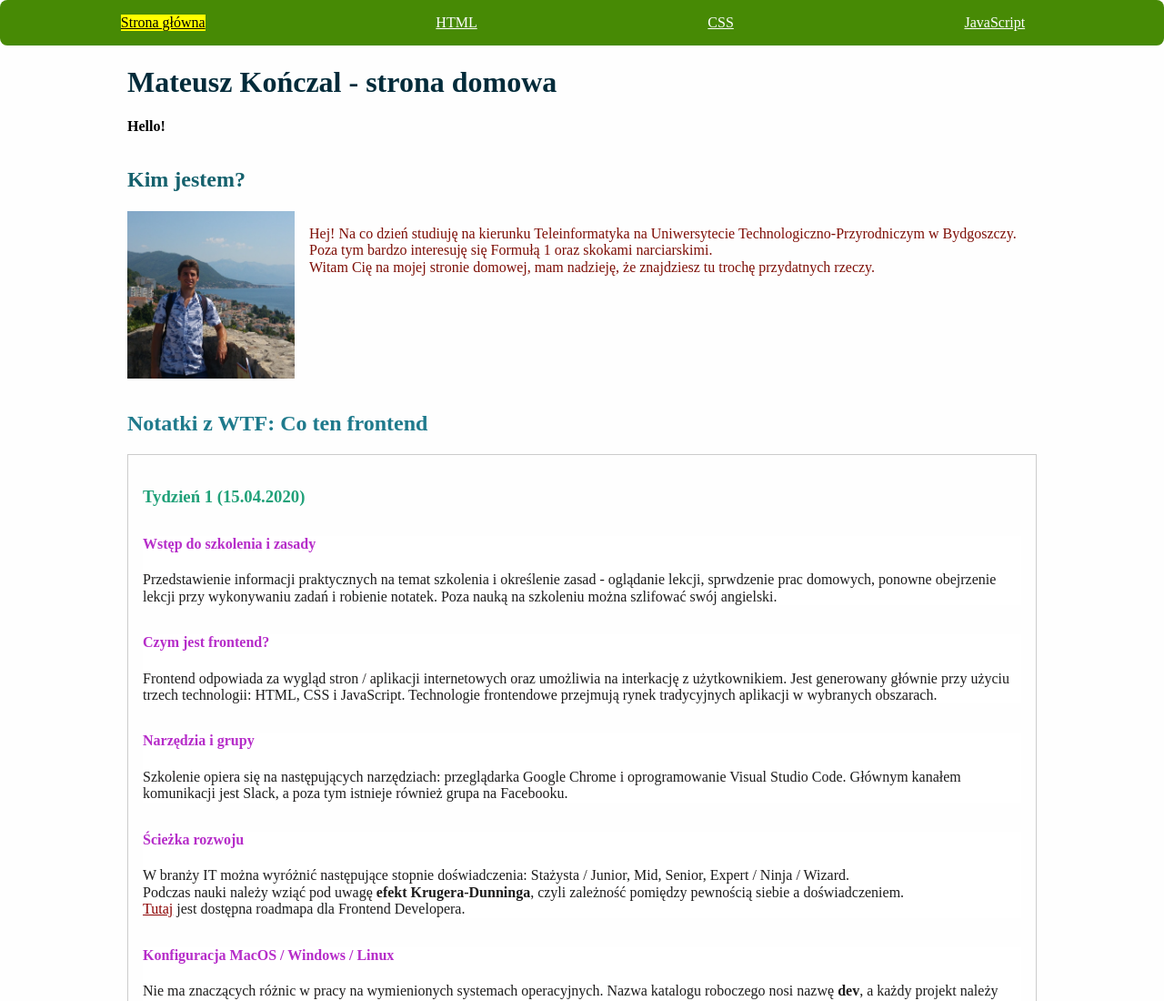
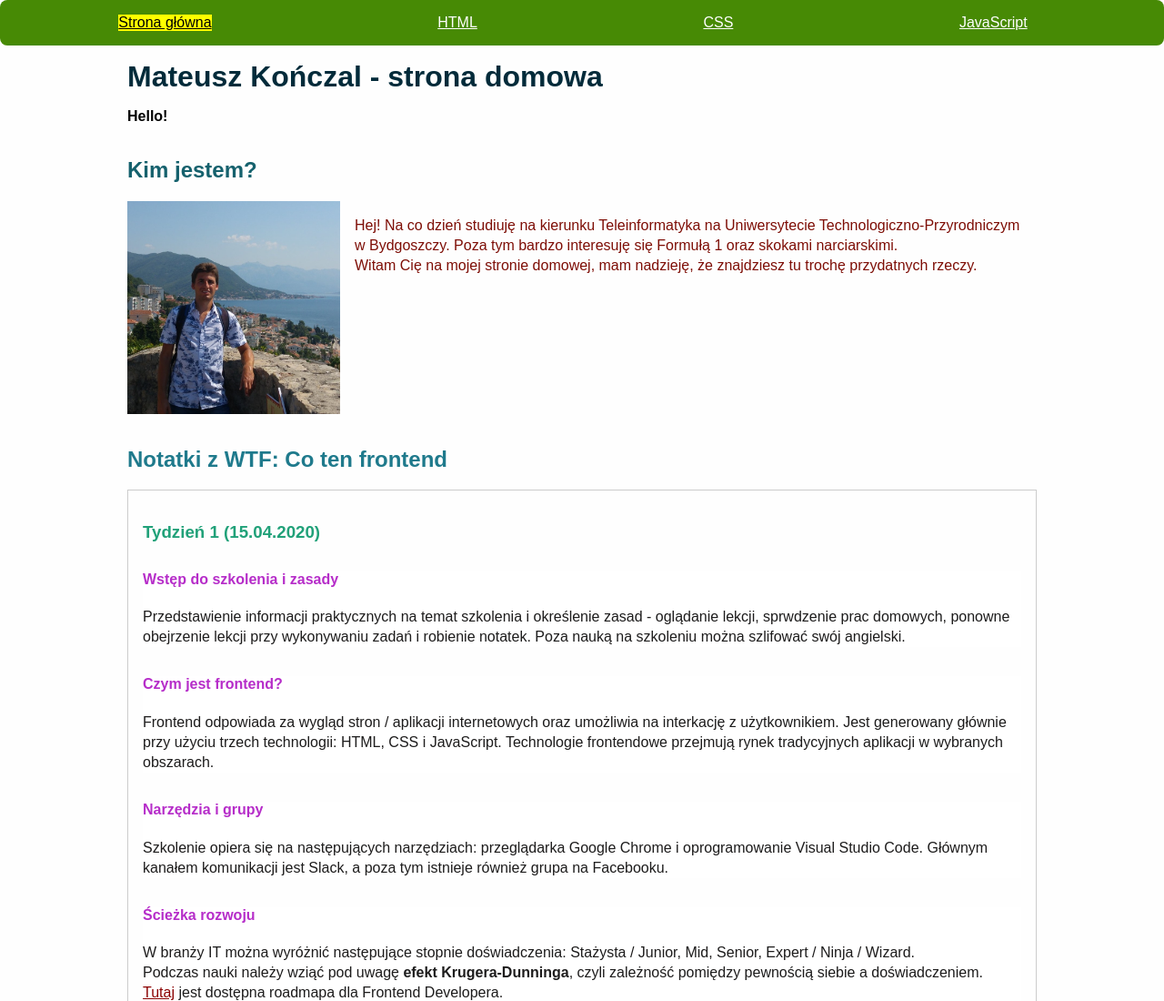
Before and after one commit to mateusz-konczal/homepage, a plain HTML site: page index.html in a window 1280 px wide. Shown: the top 1100 px of the page at 91% size. Drawn offline with Linux system fonts and the light colour scheme.

Commit message:
Modified descriptions font

```diff
--- a/css/style.css
+++ b/css/style.css
@@ -10,6 +10,7 @@ html {
 
 body {
   background: #fefefe;
+  font-family: Arial, Helvetica, sans-serif;
 }
 
 .about-me {
@@ -19,6 +20,8 @@ body {
 .about-me__description {
   color: #7e0e06;
   padding: 16px;
+  font-size: 16px;
+  line-height: 22px;
 }
 
 .about-me__heading {
@@ -26,8 +29,8 @@ body {
 }
 
 .about-me__picture {
-  max-width: 200px;
-  max-height: 300px;
+  max-width: 250px;
+  max-height: 350px;
   padding-right: 16px;
   margin-bottom: 16px;
   float: left;
@@ -37,6 +40,8 @@ body {
   color: #78290f;
   max-width: 1000px;
   margin: 0 auto;
+  font-size: 16px;
+  line-height: 22px;
 }
 
 .footer__link {
@@ -59,6 +64,8 @@ body {
 .lesson__description {
   color: rgb(29, 28, 28);
   margin-bottom: 32px;
+  font-size: 16px;
+  line-height: 22px;
 }
 
 .lesson__link {
@@ -76,12 +83,13 @@ body {
 
 .main__heading {
   color: #022b3a;
+  margin: 0;
+  margin-top: 16px;
 }
 
 .main__picture {
   max-width: 200px;
   max-height: 200px;
-  padding: 32px;
 }
 
 .navigation {
```
Also changed, not shown: nauka-css.html (+0 -2 lines), nauka-html.html (+0 -2 lines), nauka-js.html (+0 -2 lines).
